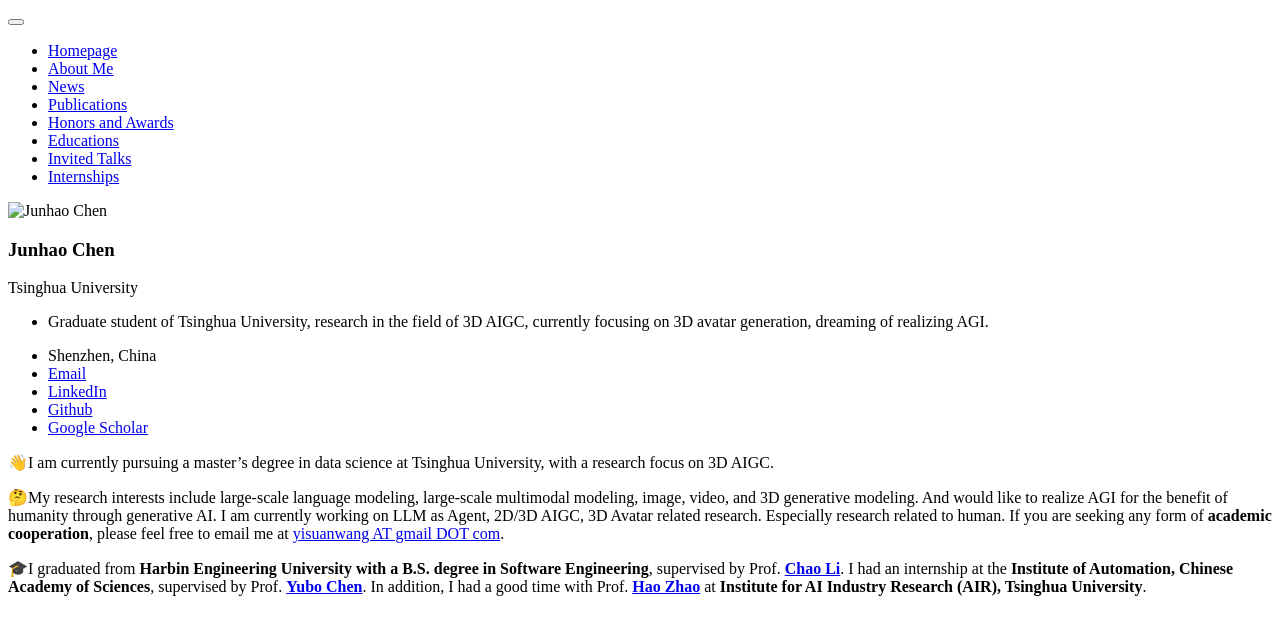
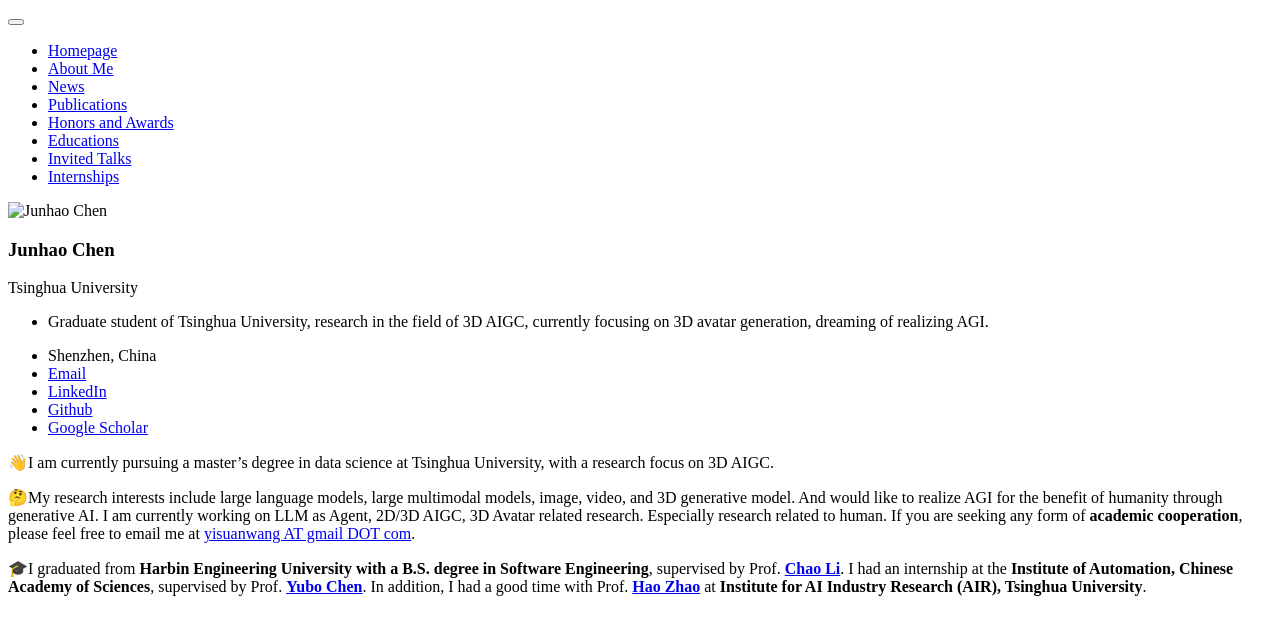
Before and after one commit to yisuanwang/yisuanwang.github.io, a Jekyll site: the page built from _pages/includes/intro.md, in a window 1280 px wide. Shown: the top 635 px of the page. Built offline with Jekyll 4.4.1, drawn with Linux system fonts in a browser that asks for light colours; our own code applies the rules of GitHub Pages for plain Markdown files.

Commit message:
2024-03-22 update

```diff
--- a/_pages/includes/intro.md
+++ b/_pages/includes/intro.md
@@ -1,7 +1,7 @@
 👋I am currently pursuing a master's degree in data science at Tsinghua University, with a research focus on 3D AIGC.
 
 
-🤔My research interests include large-scale language modeling, large-scale multimodal modeling, image, video, and 3D generative modeling. And would like to realize AGI for the benefit of humanity through generative AI.
+🤔My research interests include large language models, large multimodal models, image, video, and 3D generative model. And would like to realize AGI for the benefit of humanity through generative AI.
 I am currently working on LLM as Agent, 2D/3D AIGC, 3D Avatar related research. Especially research related to human.
 If you are seeking any form of **academic cooperation**, please feel free to email me at [yisuanwang AT gmail DOT com](mailto:yisuanwang AT gmail DOT com).
 
```
